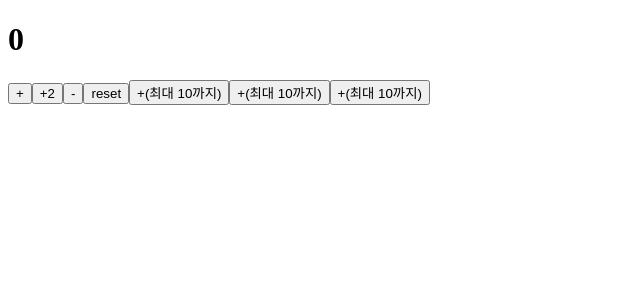
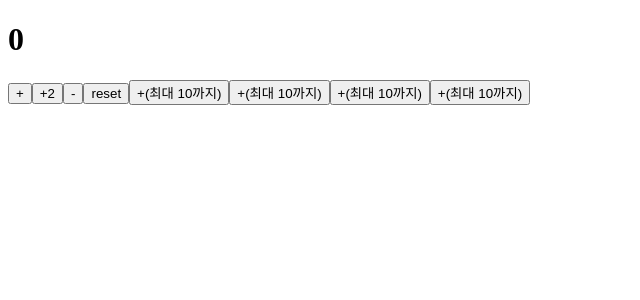
Before and after one commit to rlagydlf/Programming_3202, a React (Vite) app: page / in a window 1280 px wide. Shown: the top 300 px of the page, without its empty margins (0-640 px from the left). Built offline with nearby package versions, Linux system fonts and the light colour scheme.

Commit message:
CounterApp plusMax10

```diff
--- a/src/CounterApp.jsx
+++ b/src/CounterApp.jsx
@@ -7,6 +7,15 @@ import heroImg from './assets/hero.png'
 function CounterApp() {
   // count: 이전 또는 현재 값. setCount(): count 값 변경 함수. 반드시 이걸 거쳐야 함
   const [count, setCount] = useState(0)
+  function plusMax10() {
+    setCount((count) => {
+      if (count < 10) {
+        return count + 1
+      }
+      return count
+    })
+  }
+
 
   return (
     <>
@@ -16,13 +25,14 @@ function CounterApp() {
       <button onClick={() => setCount((count) => count - 1)}>-</button>
       <button onClick={() => setCount(0)}>reset</button>
       <button onClick={() => setCount((count) => {
-      if(count < 10){
+        if (count < 10) {
           return count + 1
         }
         return count
       })}>+(최대 10까지)</button>
-    <button onClick={() => setCount((count) => count<10 ? count + 1 : count)}>+(최대 10까지)</button>
-    <button onClick={() => setCount((count) => Math.min(count+1, 10))}>+(최대 10까지)</button>
+      <button onClick={() => setCount((count) => count < 10 ? count + 1 : count)}>+(최대 10까지)</button>
+      <button onClick={() => setCount((count) => Math.min(count + 1, 10))}>+(최대 10까지)</button>
+      <button onClick={() => plusMax10()}>+(최대 10까지)</button>
       {/* {<button
         className="counter"
         onClick={() => setCount((count) => count + 1)} // JS 함수호출X; 함수정의O
```
Lines whose indentation alone changed are shown as unchanged.
